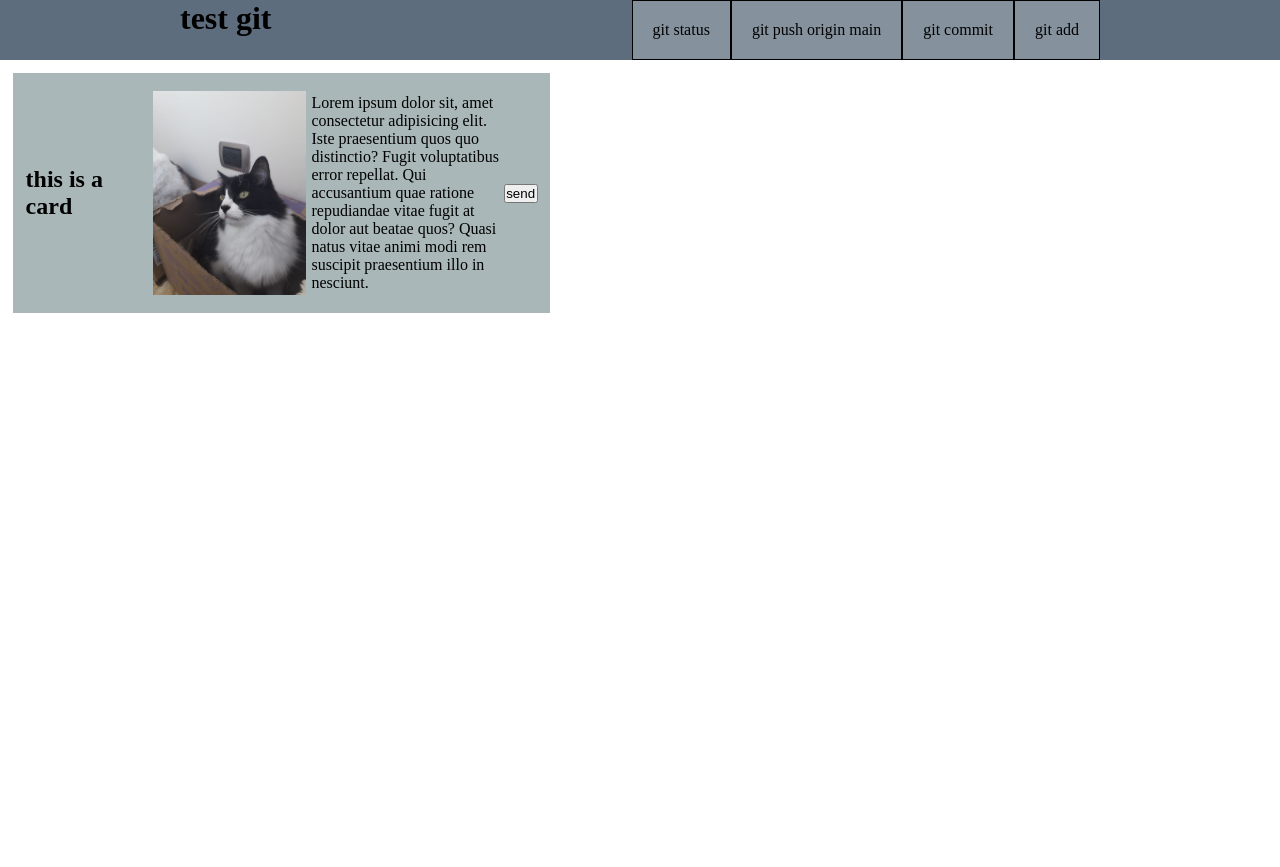
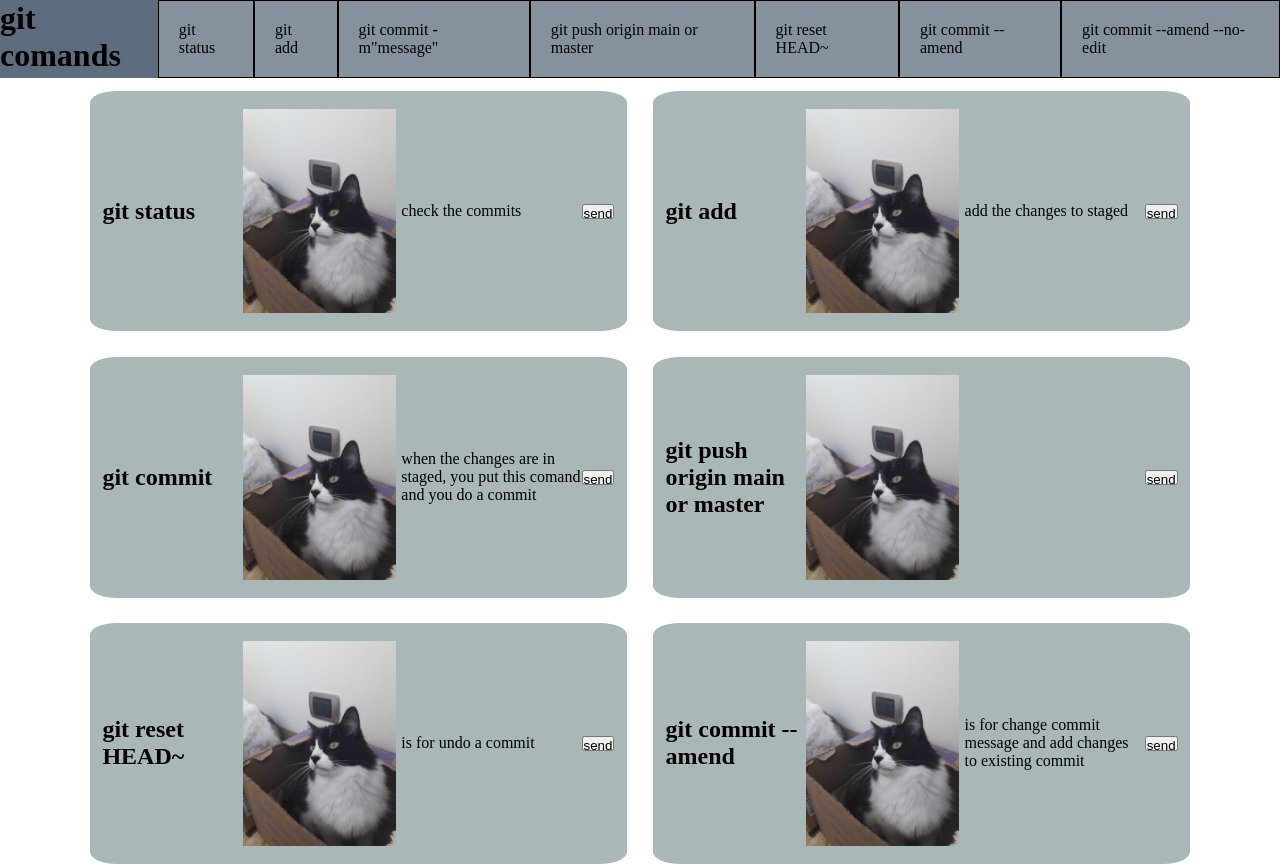
Before and after one commit to Wilson-A-Salamanca/test, a plain HTML site: page index.html in a window 1280 px wide. Shown: the top 867 px of the page. Before the commit the page ends 800 px from the top, so only its background shows below. Drawn offline with Linux system fonts and the light colour scheme.

Commit message:
git explanation

```diff
--- a/index.html
+++ b/index.html
@@ -10,22 +10,61 @@
 <body>
   <!--first-->
   <header class="nav"><!--block-->
-    <h1>test git</h1>
+    <h1>git comands</h1>
     <nav>
       <ul class="nav__bar">
         <li class="nav__bar--big">git status</li>
-        <li class="nav__bar--big">git push origin main</li>
-        <li class="nav__bar--big">git commit</li>
         <li class="nav__bar--big">git add</li>
+        <li class="nav__bar--big">git commit -m"message"</li>
+        <li class="nav__bar--big">git push origin main or master</li>
+        <li class="nav__bar--big">git reset HEAD~</li>
+        <li class="nav__bar--big">git commit --amend </li>
+        <li class="nav__bar--big">git commit --amend --no-edit</li>
       </ul>
     </nav>
   </header>
   <!--second-->
-  <main>
-    <section class="card"><!--block-->
-      <h2 class="card__title">this is a card</h2>
+  <main class="">
+    <section class="card"><!--block1-->
+      <h2 class="card__title">git status</h2>
       <img src="../img/ronco.jpeg" alt="cat picture"  class="card__img">
-      <p class="card__description">Lorem ipsum dolor sit, amet consectetur adipisicing elit. Iste praesentium quos quo distinctio? Fugit voluptatibus error repellat. Qui accusantium quae ratione repudiandae vitae fugit at dolor aut beatae quos? Quasi natus vitae animi modi rem suscipit praesentium illo in nesciunt.</p>
+      <p class="card__description">check the commits</p>
+      <button class="btn">send</button>
+    </section>
+    <section class="card"><!--block2-->
+      <h2 class="card__title">git add</h2>
+      <img src="../img/ronco.jpeg" alt="cat picture"  class="card__img">
+      <p class="card__description">add the changes to staged</p>
+      <button class="btn">send</button>
+    </section>
+    <section class="card"><!--block3-->
+      <h2 class="card__title">git commit</h2>
+      <img src="../img/ronco.jpeg" alt="cat picture"  class="card__img">
+      <p class="card__description">when the changes are in staged, you put this comand and you do a commit</p>
+      <button class="btn">send</button>
+    </section>
+    <section class="card"><!--block4-->
+      <h2 class="card__title">git push origin main or master</h2>
+      <img src="../img/ronco.jpeg" alt="cat picture"  class="card__img">
+      <p class="card__description"></p>
+      <button class="btn">send</button>
+    </section>
+    <section class="card"><!--block5-->
+      <h2 class="card__title">git reset HEAD~</h2>
+      <img src="../img/ronco.jpeg" alt="cat picture"  class="card__img">
+      <p class="card__description">is for undo a commit</p>
+      <button class="btn">send</button>
+    </section>
+    <section class="card"><!--block6-->
+      <h2 class="card__title">git commit --amend</h2>
+      <img src="../img/ronco.jpeg" alt="cat picture"  class="card__img">
+      <p class="card__description">is for change commit message and add changes to existing commit</p>
+      <button class="btn">send</button>
+    </section>
+    <section class="card"><!--block7-->
+      <h2 class="card__title">git commit --amend --no-edit</h2>
+      <img src="../img/ronco.jpeg" alt="cat picture"  class="card__img">
+      <p class="card__description">add the changes to exist commit</p>
       <button class="btn">send</button>
     </section>
   </main>
--- a/style.css
+++ b/style.css
@@ -6,7 +6,6 @@
 /*first*/
 .nav {
   display: flex;
-  justify-content: space-around;
   background-color: #5D6D7E;
 }
 
@@ -20,7 +19,11 @@
   padding: 20px;
   background-color: #85929E;
 }
-
+main {
+  display: flex;
+  flex-wrap: wrap;
+  justify-content: center;
+}
 /*second*/
 .card {
   display: flex;
@@ -28,7 +31,12 @@
   align-items: center;
   width: 40%;
   margin: 1%;
-  padding: 1%
+  padding: 1%;
+  border-radius: 5%;
+}
+
+.card__title {
+  width: 30%;
 }
 
 .card__img {
```
